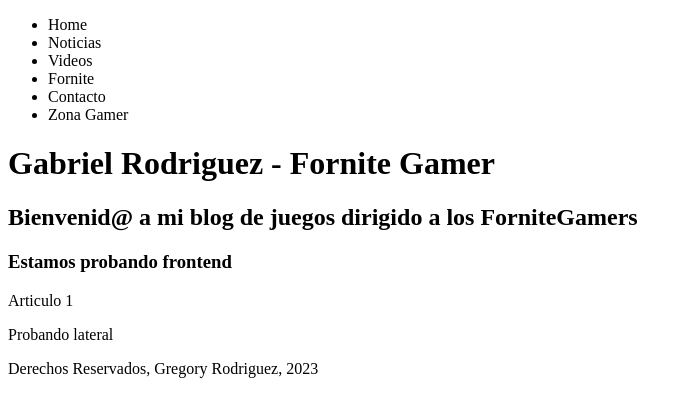
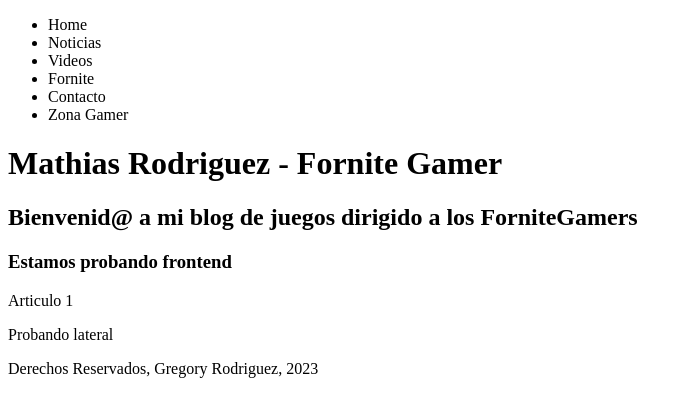
Before and after one commit to kniball4726/MathiWeb, a plain HTML site: page index.html in a window 1280 px wide. Shown: the whole page, without its empty margins (0-692 px from the left). Drawn offline with Linux system fonts and the light colour scheme; files that its build step writes are made by us from their sources.

Commit message:
Diseno para Mathias

```diff
--- a/index.html
+++ b/index.html
@@ -5,7 +5,7 @@
     <meta http-equiv="X-UA-Compatible" content="IE=edge">
     <meta name="viewport" content="width=device-width, initial-scale=1.0">
     <link rel="stylesheet" type="text/css" href="../web/estilos/index.css">
-    <title>Gabriel Rodriguez</title>
+    <title>Mathias Rodriguez</title>
 </head>
 <body>
     <div id="principal">
@@ -20,7 +20,7 @@
             </ul>
         </nav>
     <div id="titulos">
-        <h1 id="titulo">Gabriel Rodriguez - Fornite Gamer</h1>
+        <h1 id="titulo">Mathias Rodriguez - Fornite Gamer</h1>
         <h2 id="sub">Bienvenid@ a mi blog de juegos dirigido a los ForniteGamers </h2>
         <h3 id="texto">Estamos probando frontend</h3>
     </div>
```
